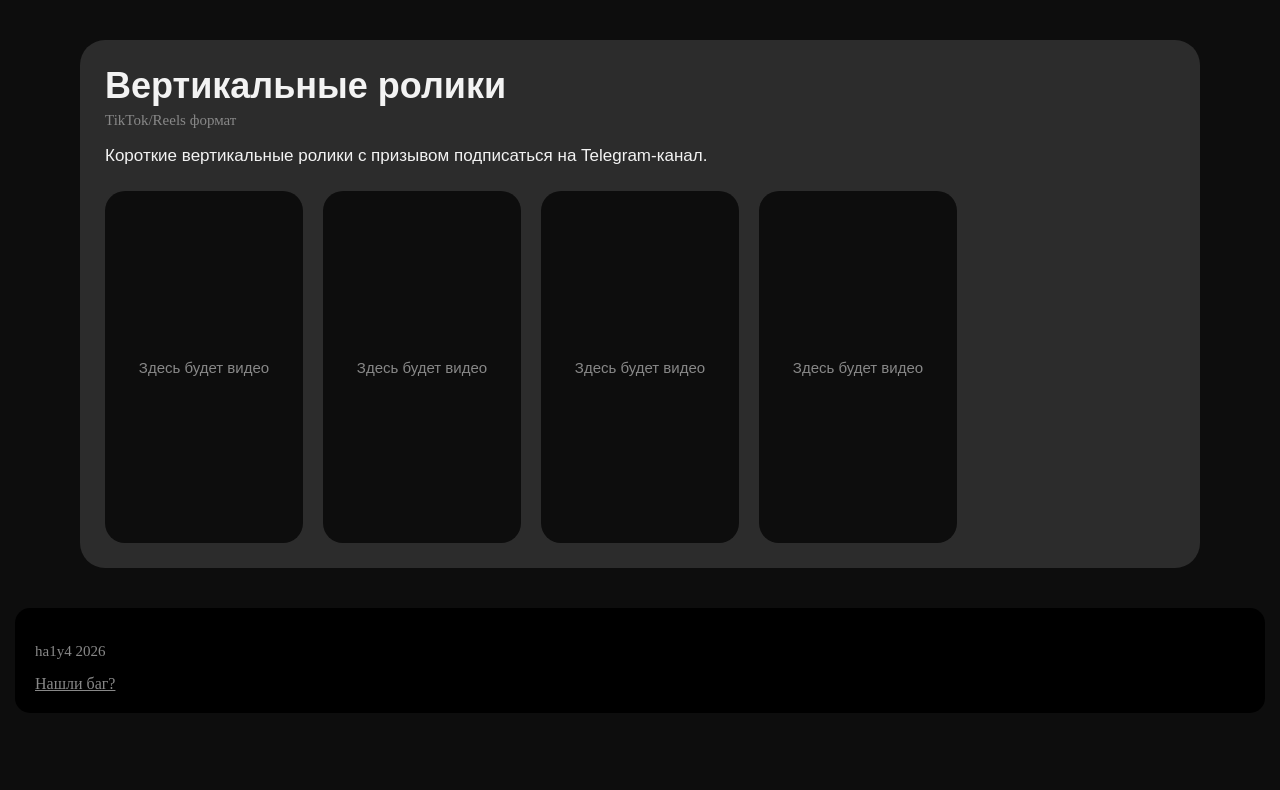
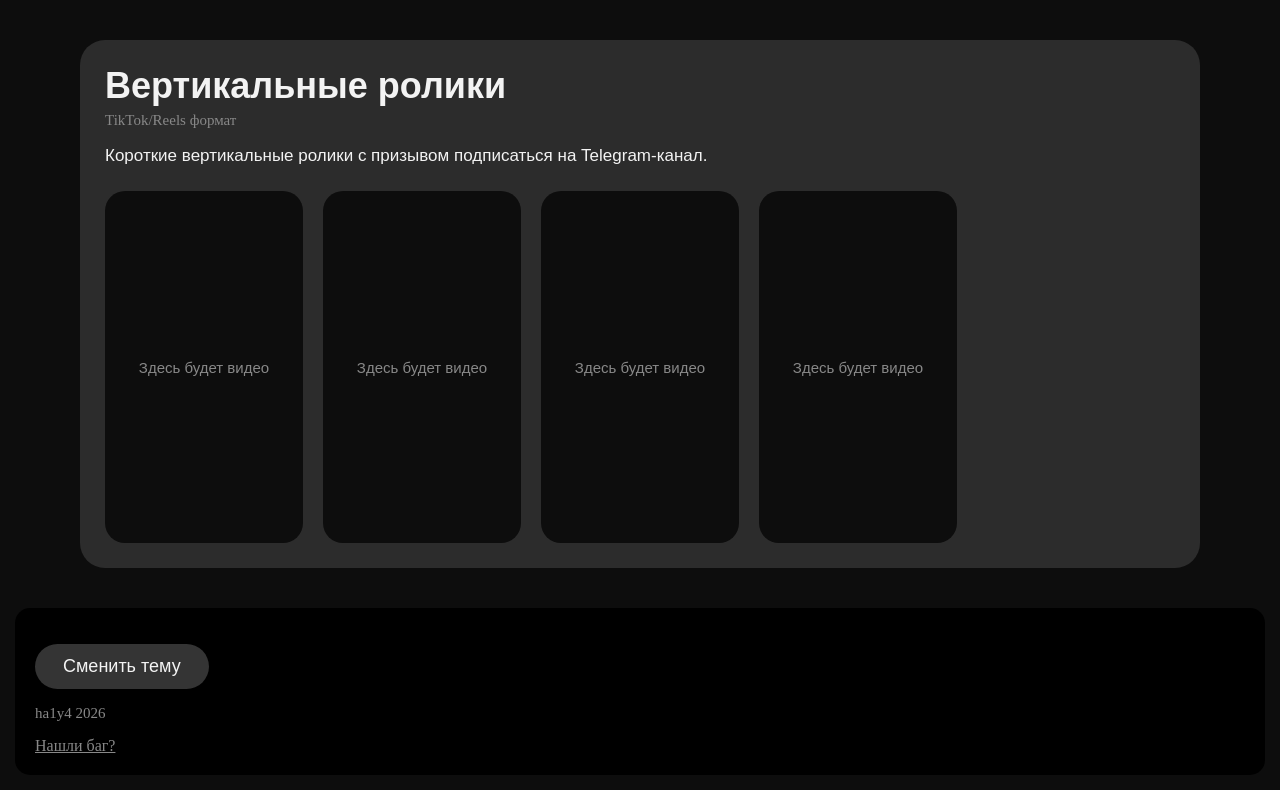
Before and after one commit to Ha1y4/Ha1y4sPortfolioSite, a plain HTML site: page portfolio.html in a window 1280 px wide. Shown: the part 1351-2141 px from the top of the page. Before the commit the page ends 2079 px from the top, so only its background shows below. Drawn offline with Linux system fonts and the light colour scheme; a web font is replaced by a local one.

Commit message:
кнопка "Сменить тему" добавлена на страницу "Мои работы"

```diff
--- a/portfolio.html
+++ b/portfolio.html
@@ -85,6 +85,7 @@
 
 <footer class="site-footer">
     <article>
+        <p><button class="form-button" id="theme-button">Сменить тему</button></p>
         <p class="small-text">ha1y4 2026</p>
         <a class="bug-link" href="contacts.html">Нашли баг?</a>
     </article>
```
